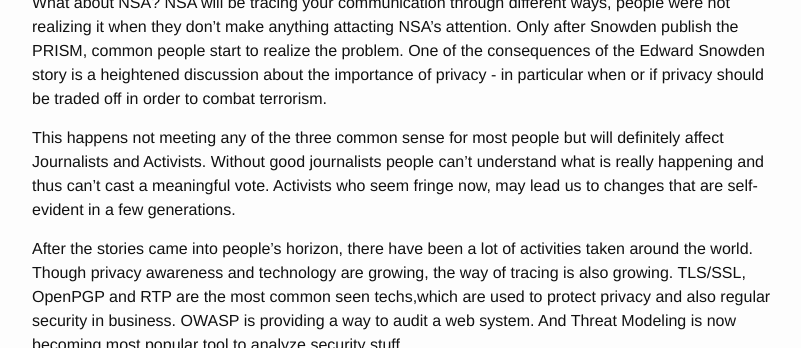
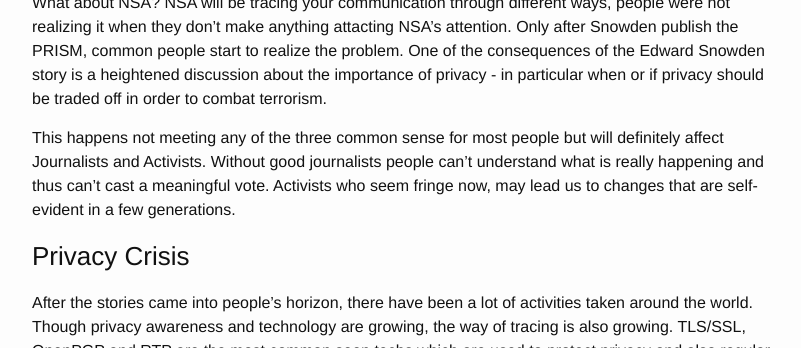
Before and after one commit to tcz001/tcz001.github.io, a Jekyll site: the page built from _posts/2015-06-01-musing-in-privacy.md, in a window 1280 px wide and 900 px high, scrolled down 1627 px, cut to the strip 19-367 px from the top of the window. Shown: the whole strip, without its empty margins (238-1039 px from the left). Built offline with Jekyll 4.4.1, drawn with Linux system fonts in a browser that asks for light colours.

Commit message:
Updated 2015-06-01-musing-in-privacy.md

```diff
--- a/_posts/2015-06-01-musing-in-privacy.md
+++ b/_posts/2015-06-01-musing-in-privacy.md
@@ -50,6 +50,8 @@ What about NSA? NSA will be tracing your communication through different ways, p
 
 This happens not meeting any of the three common sense for most people but will definitely affect Journalists and Activists. Without good journalists people can't understand what is really happening and thus can't cast a meaningful vote. Activists who seem fringe now, may lead us to changes that are self-evident in a few generations.
 
+### Privacy Crisis
+
 After the stories came into people's horizon, there have been a lot of activities taken around the world. Though privacy awareness and technology are growing, the way of tracing is also growing. TLS/SSL, OpenPGP and RTP are the most common seen techs,which are used to protect privacy and also regular security in business. OWASP is providing a way to audit a web system. And Threat Modeling is now becoming most popular tool to analyze security stuff.
 
 ![the logjam attack](https://www.netskope.com/wp-content/uploads/2015/05/logjam2.png)
```
